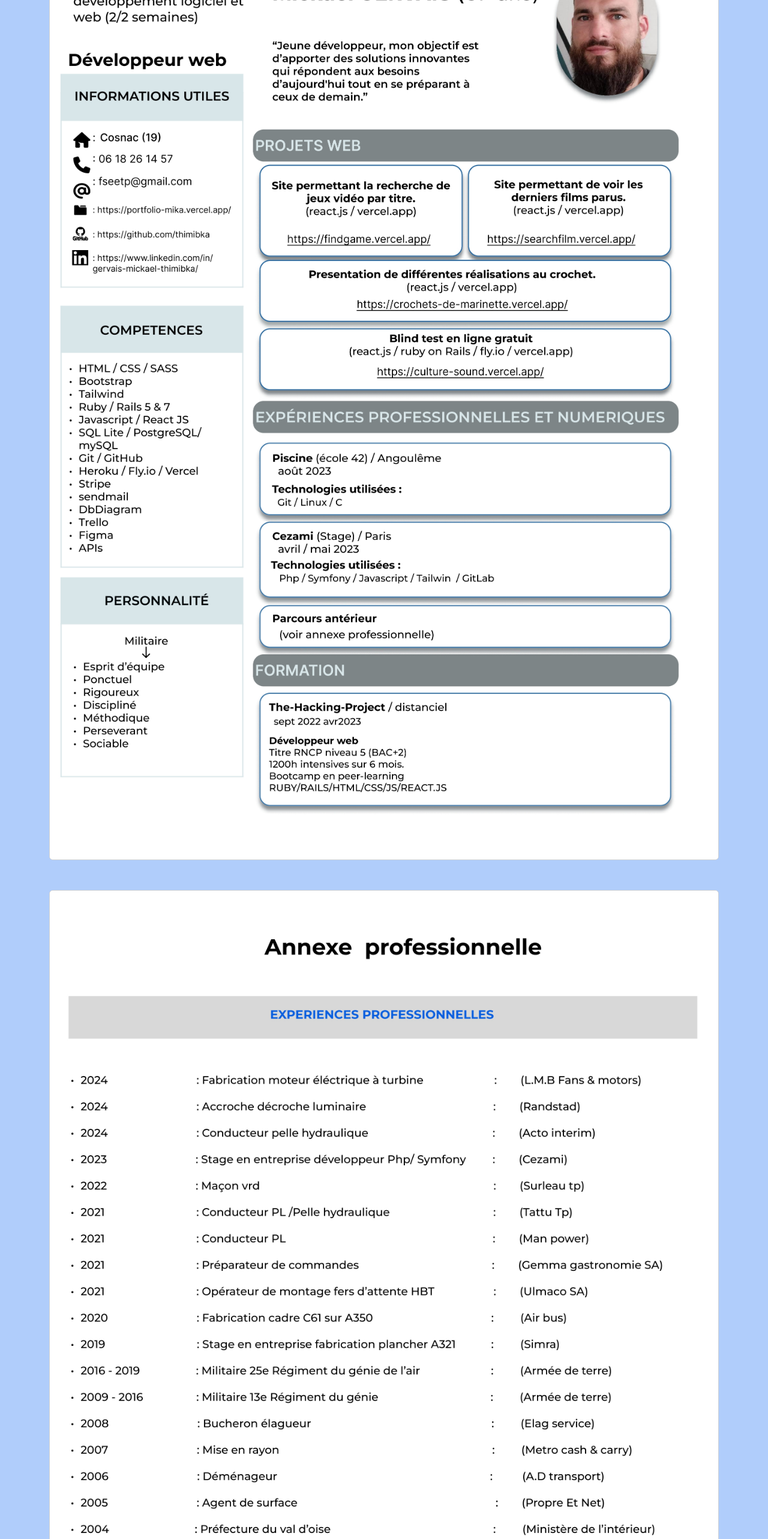
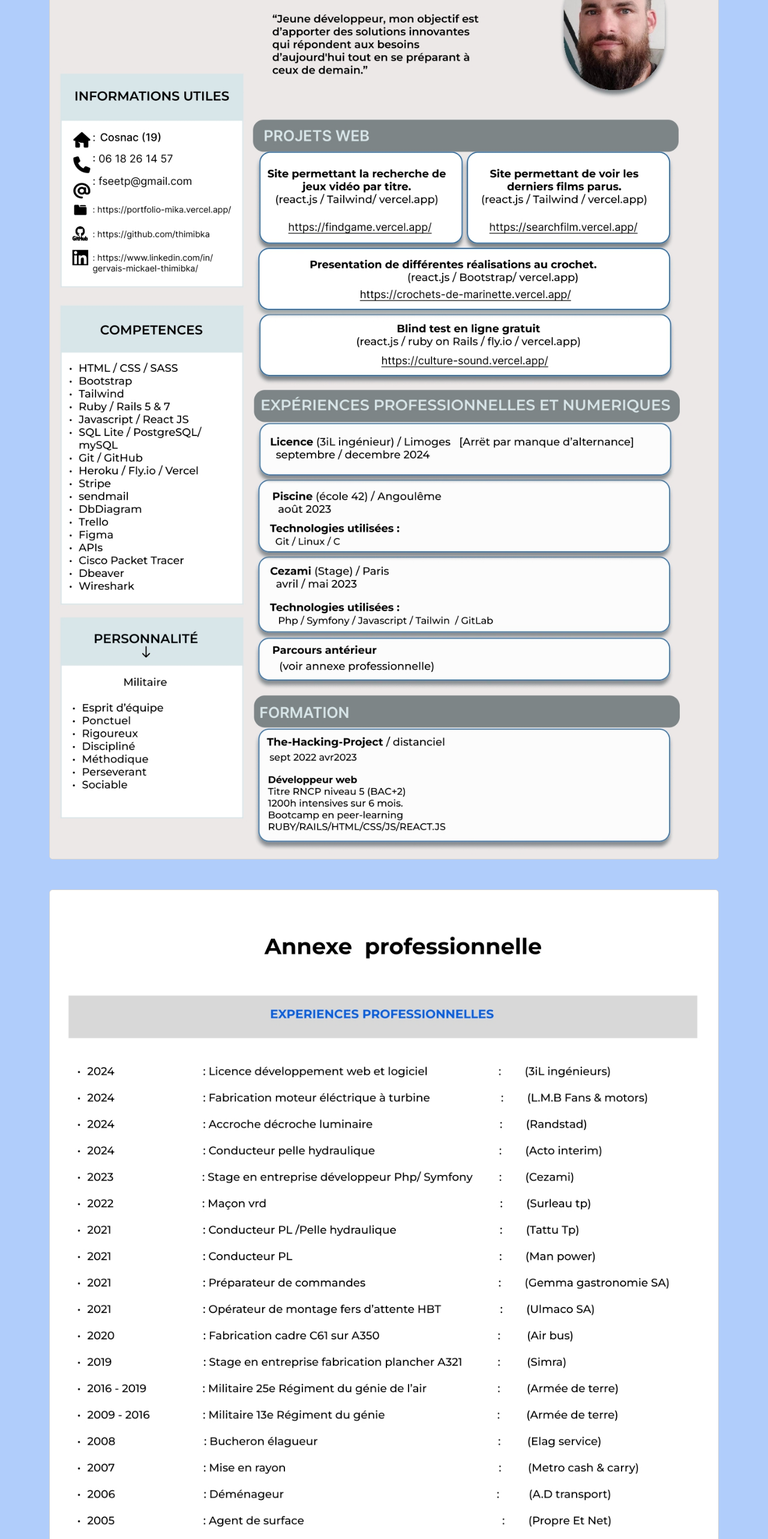
Before and after one commit to thimibka/Portfolio-mika, a React (Vite) app: page /curriculum in a window 1280 px wide. Shown: the part 234-2800 px from the top of the page at 60% size. Built offline with nearby package versions, Linux system fonts and the light colour scheme.

Commit message:
Update Curriculum.jsx

```diff
--- a/src/Pages/Curriculum.jsx
+++ b/src/Pages/Curriculum.jsx
@@ -23,7 +23,7 @@ export default function Curriculum() {
             onClick={handleImageClick}
           >
             <Card.Img
-              src="/cv/cv_reseau.webp"
+              src="/cv/mickael_gervais_cv.jpg"
               style={{
                 width: "100%",
                 height: "auto",
@@ -44,7 +44,7 @@ export default function Curriculum() {
             onClick={handleImageClick}
           >
             <Card.Img
-              src="/cv/annexe.webp"
+              src="/cv/mickael_gervais_annexe.jpg"
               style={{
                 width: "100%",
                 height: "auto",
```
